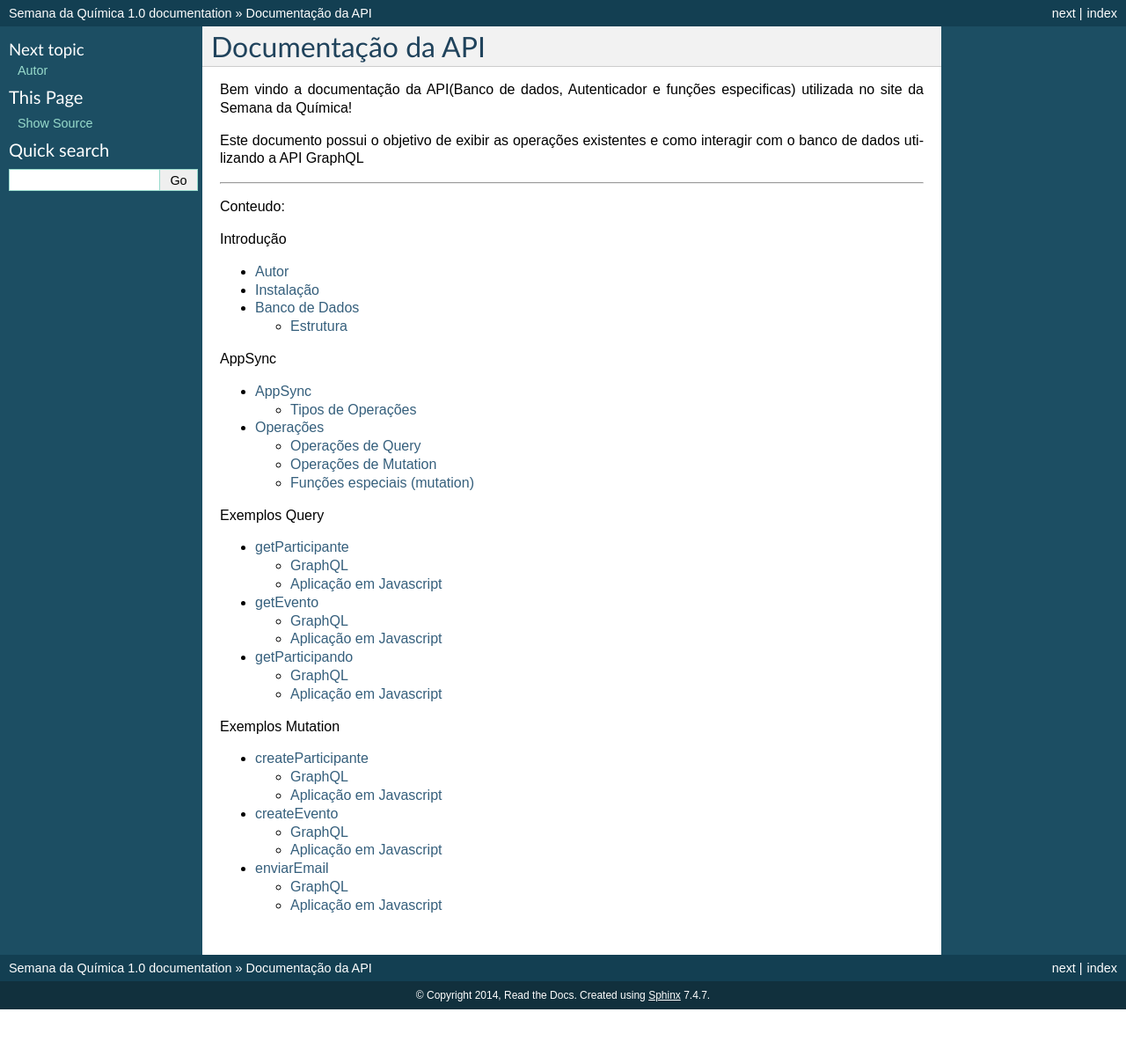
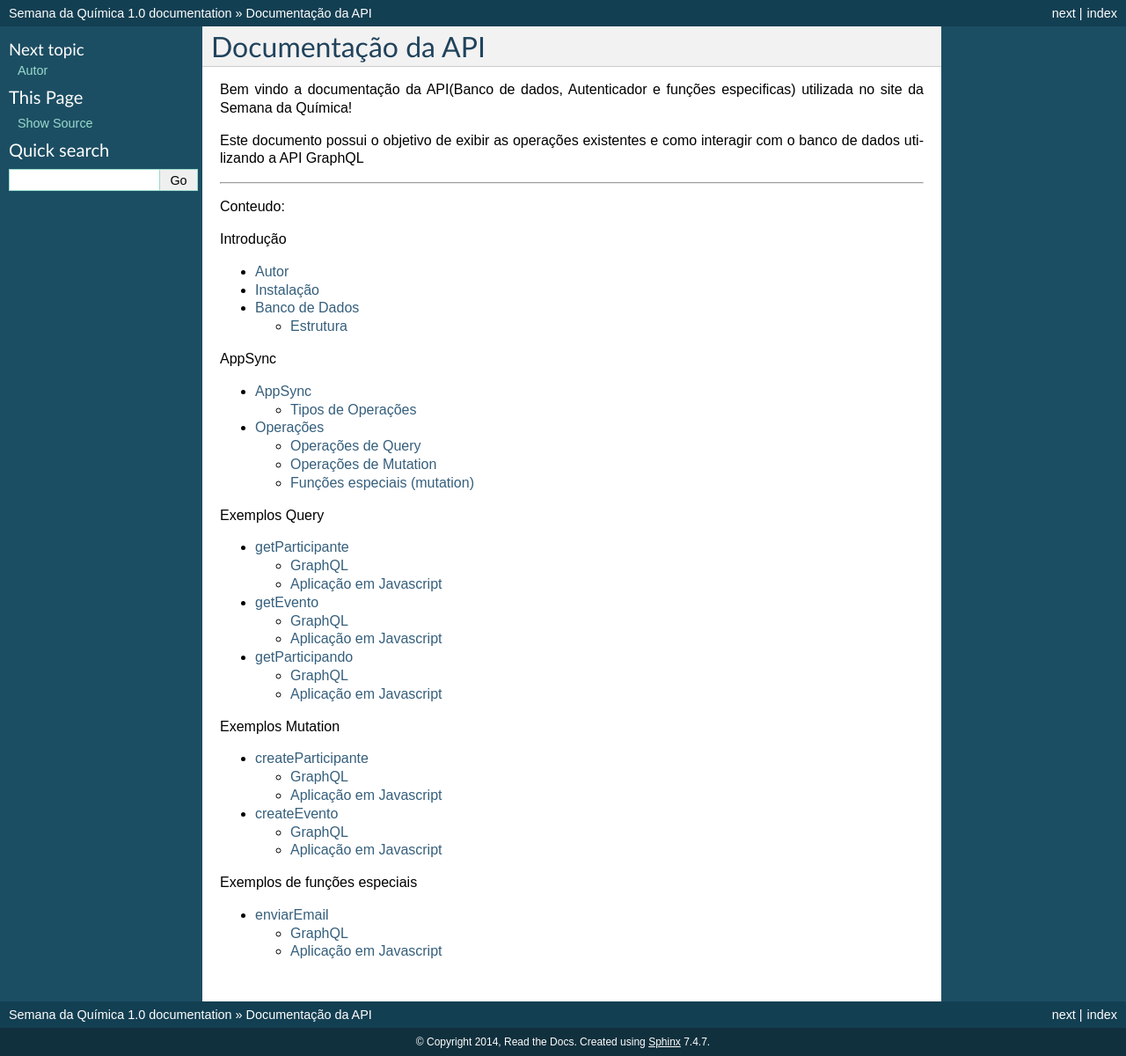
Before and after one commit to Senatauro/SemanaQuimica, a Sphinx documentation site: the page built from docs/index.rst, in a window 1280 px wide. Shown: the whole page at 88% size. Built offline with Sphinx 7.4.7, drawn with Linux system fonts in a browser that asks for light colours; before the commit the page ends 1147 px from its top, so only the background shows below that.

Commit message:
correção 3

```diff
--- a/docs/index.rst
+++ b/docs/index.rst
@@ -44,4 +44,9 @@ Conteudo:
 
    ./operacoes/mutation/createParticipante.rst
    ./operacoes/mutation/createEvento.rst
+
+.. toctree::
+   :maxdepth: 2
+   :caption: Exemplos de funções especiais
+
    ./operacoes/mutation/enviarEmail.rst
```
